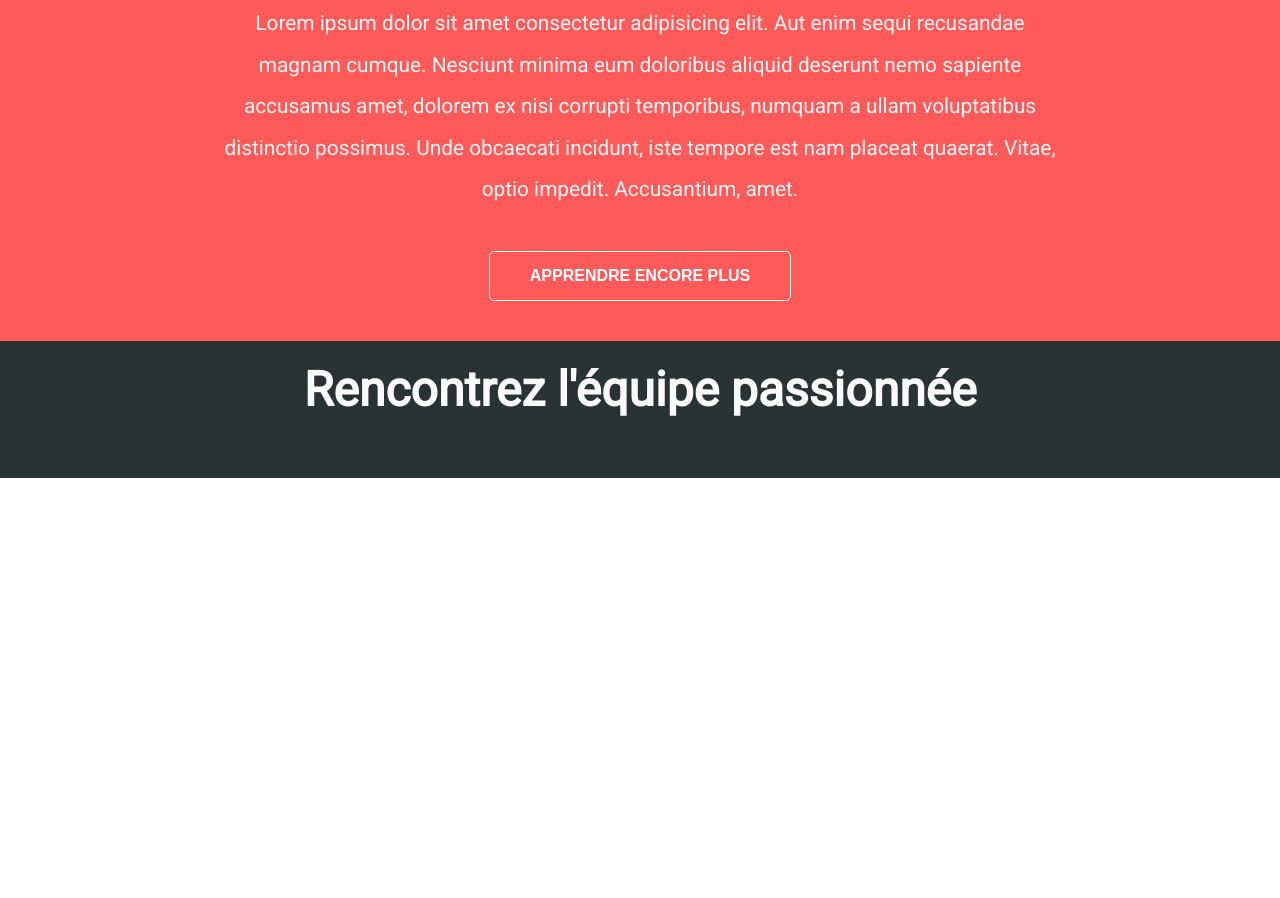
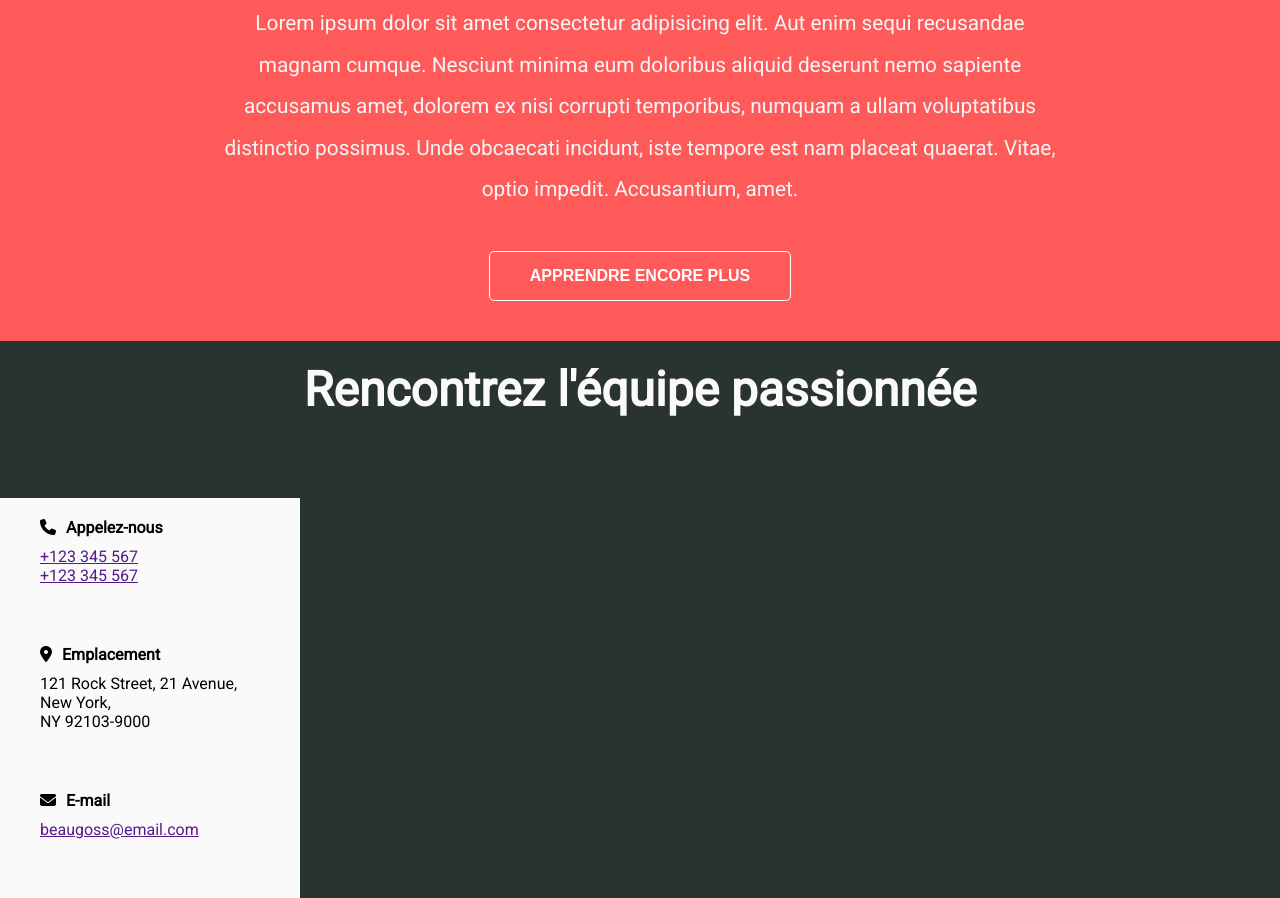
Before and after one commit to LeGitDuPeuple/projetPerso, a plain HTML site: page frontend/index.html in a window 1280 px wide. Shown: the part 914-1812 px from the top of the page. Before the commit the page ends 1392 px from the top, so only its background shows below. Drawn offline with nearby package versions, Linux system fonts and the light colour scheme; no server answers.

Commit message:
section4

```diff
--- a/frontend/index.html
+++ b/frontend/index.html
@@ -5,7 +5,10 @@
     <meta name="viewport" content="width=device-width, initial-scale=1.0" />
     <title>Language Center</title>
     <link rel="stylesheet" href="./styles/index.css" />
-    <link rel="stylesheet" href="https://cdnjs.cloudflare.com/ajax/libs/font-awesome/6.5.1/css/all.min.css">
+    <link
+      rel="stylesheet"
+      href="https://cdnjs.cloudflare.com/ajax/libs/font-awesome/6.5.1/css/all.min.css"
+    />
 
     <script src="https://unpkg.com/scrollreveal"></script>
   </head>
@@ -33,7 +36,10 @@
           <h1>Notre équipe</h1>
         </div>
         <div class="section1-right">
-<p>Lorem ipsum dolor sit amet consectetur adipisicing elit. Laborum magnam quos impedit possimus.</p>
+          <p>
+            Lorem ipsum dolor sit amet consectetur adipisicing elit. Laborum
+            magnam quos impedit possimus.
+          </p>
           <p>Lorem, ipsum dolor.</p>
           <button id="btn-section1">Apprendre encore plus</button>
         </div>
@@ -42,18 +48,36 @@
     <section class="section2">
       <div class="section2-container">
         <h2 class="h2-section2">Notre mission</h2>
-        <p class="p-section2">Lorem ipsum dolor sit amet consectetur adipisicing elit. Aut enim sequi recusandae magnam cumque. Nesciunt minima eum doloribus aliquid deserunt nemo sapiente accusamus amet, dolorem ex nisi corrupti temporibus, numquam a ullam voluptatibus distinctio possimus. Unde obcaecati incidunt, iste tempore est nam placeat quaerat. Vitae, optio impedit. Accusantium, amet.</p>
+        <p class="p-section2">
+          Lorem ipsum dolor sit amet consectetur adipisicing elit. Aut enim
+          sequi recusandae magnam cumque. Nesciunt minima eum doloribus aliquid
+          deserunt nemo sapiente accusamus amet, dolorem ex nisi corrupti
+          temporibus, numquam a ullam voluptatibus distinctio possimus. Unde
+          obcaecati incidunt, iste tempore est nam placeat quaerat. Vitae, optio
+          impedit. Accusantium, amet.
+        </p>
         <button class="btn-section2">APPRENDRE ENCORE PLUS</button>
       </div>
     </section>
     <section class="section3">
       <div class="section3-container">
-        <h3 class="h3-section3">
-       Rencontrez l'équipe passionnée
-
-        </h3>
-        <div id="users">
-
+        <h3 class="h3-section3">Rencontrez l'équipe passionnée</h3>
+        <div id="users"></div>
+      </div>
+    </section>
+    <section class="section4">
+      <div class="section4-left">
+        <div class="left-content">
+          <h3><i class="fa-solid fa-phone"></i>Appelez-nous</h3>
+          <a href="">+123 345 567</a><br><a href="">+123 345 567</a>
+        </div>
+        <div class="left-content">
+          <h3><i class="fa-solid fa-map-marker-alt"></i> Emplacement</h3>
+          <p>121 Rock Street, 21 Avenue, New York, <br> NY 92103-9000</p>
+        </div>
+        <div class="left-content">
+          <h3><i class="fa-solid fa-envelope"></i>E-mail</h3>
+          <a href="">beaugoss@email.com</a>
         </div>
       </div>
     </section>
--- a/frontend/styles/_navbar.scss
+++ b/frontend/styles/_navbar.scss
@@ -5,6 +5,8 @@ nav {
   min-height: 100px;
   text-transform: uppercase;
   font-weight: bold;
+    background: #fafafa;
+
 
   img {
     height: 40px;
--- /dev/null
+++ b/frontend/styles/_section4.scss
@@ -0,0 +1,26 @@
+
+.section4 {
+ background:rgb(41, 51, 49);
+
+.section4-left {
+     width: 300px;
+ height: 400px;
+  background: #fafafa;
+}
+
+ .left-content {
+    h3 {
+        font-size: 1rem;
+       display: flex;
+  align-items: center;
+  gap: 10px;
+  margin-bottom: 10px;
+        i {
+
+        }
+    }
+margin: 20px;
+padding: 20px;
+
+}
+}
--- a/frontend/styles/_settings.scss
+++ b/frontend/styles/_settings.scss
@@ -11,4 +11,5 @@
 body {
   min-height: 100vh;
   font-family: 'Roboto', sans-serif;
+  background:rgb(41, 51, 49);
 }
--- a/frontend/styles/index.scss
+++ b/frontend/styles/index.scss
@@ -3,3 +3,4 @@
 @import"./_section1.scss";
 @import"./_section2.scss";
 @import"./_section3.scss";
+@import"./_section4.scss";
```
Also changed, not shown: frontend/styles/index.css, 1 other file. Lines whose indentation alone changed are shown as unchanged.
